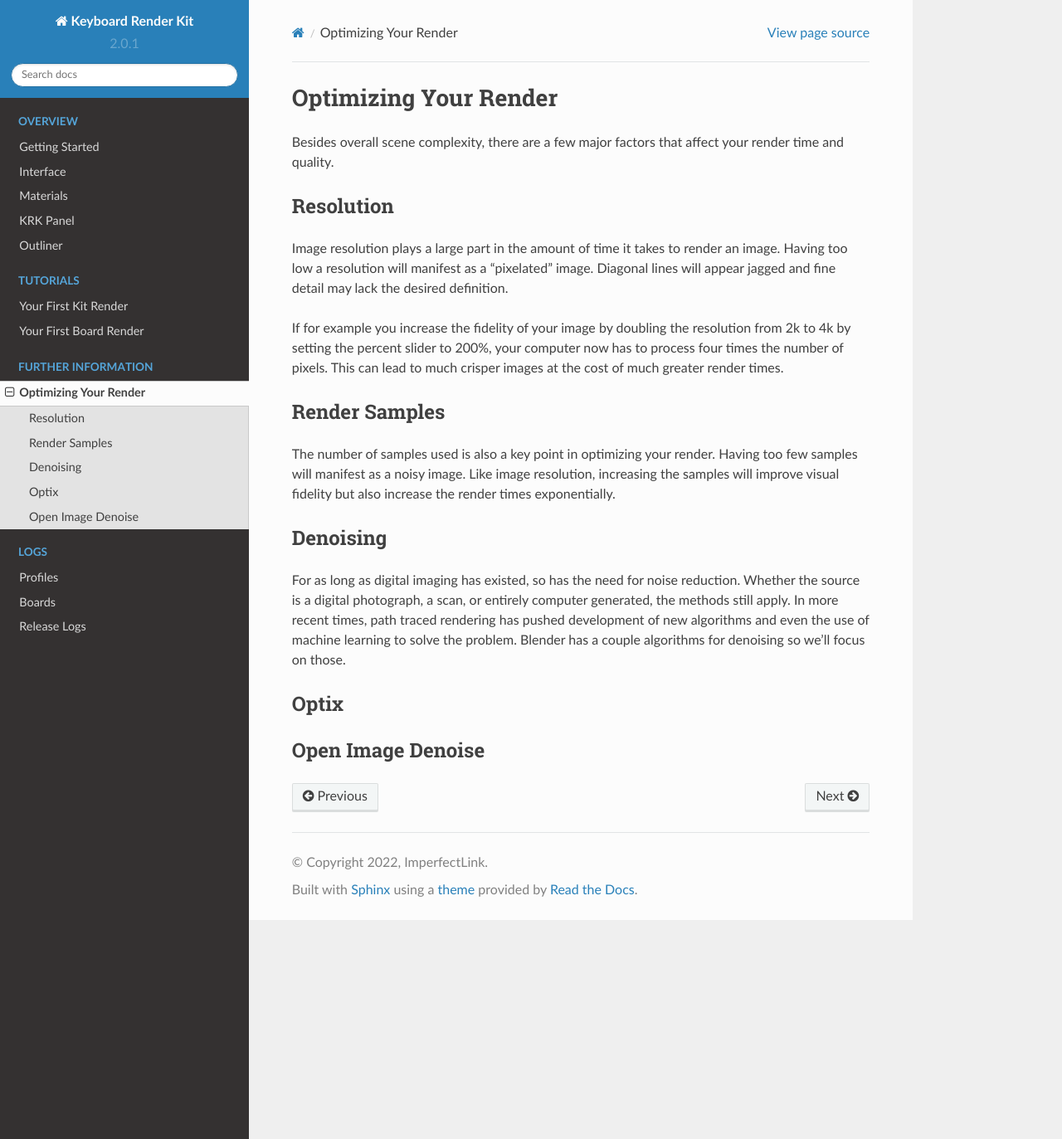
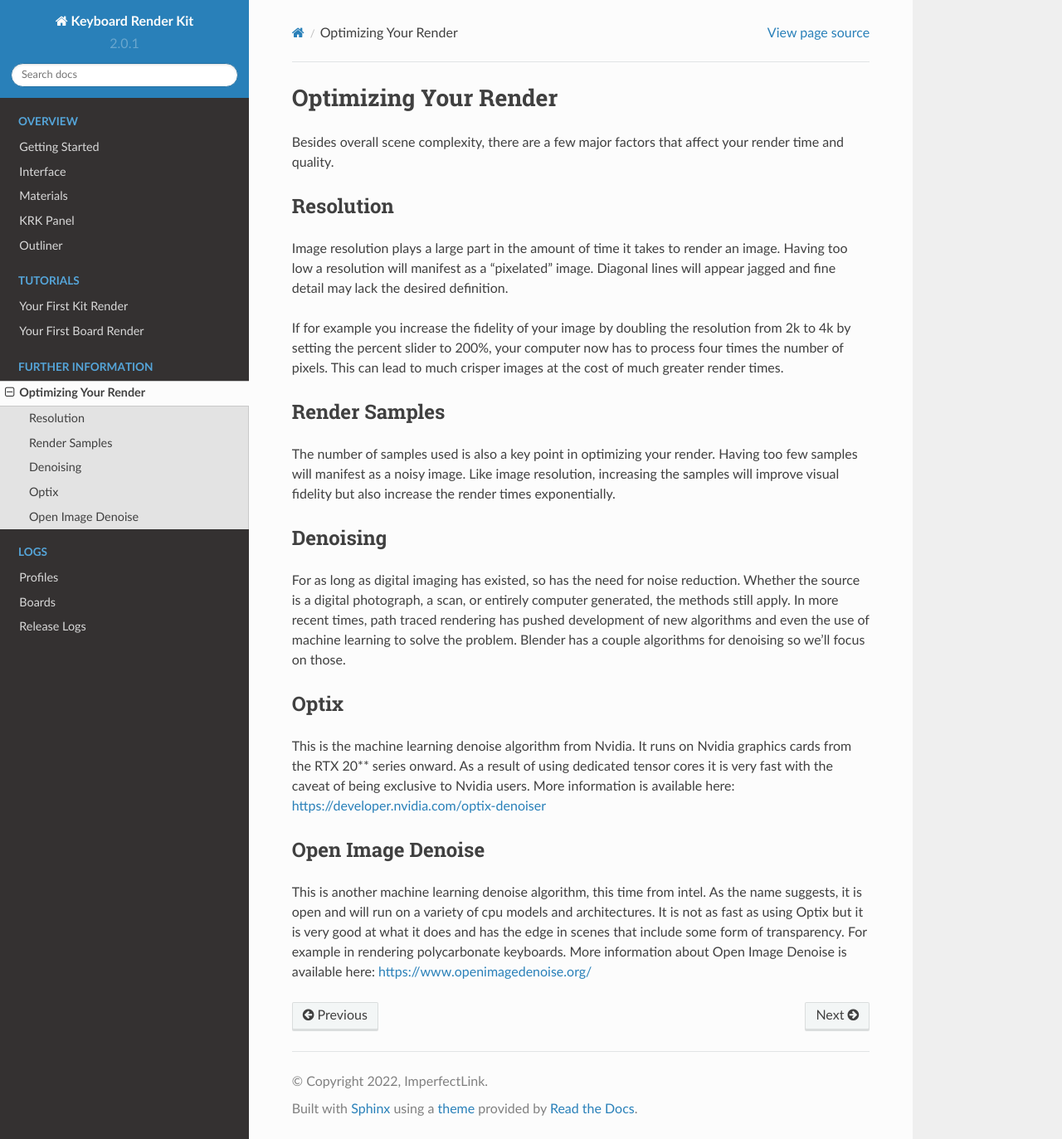
Before and after one commit to imperfectlink/KeyboardRenderKit, a Sphinx documentation site: the page built from docs/source/optimization.rst, in a window 1280 px wide and 1373 px high. Shown: the whole window at 83% size. Built offline with Sphinx 7.4.7 and the Read the Docs theme 2.0.0, drawn with Linux system fonts in a browser that asks for light colours.

Commit message:
Update optimization.rst

```diff
--- a/docs/source/optimization.rst
+++ b/docs/source/optimization.rst
@@ -19,6 +19,8 @@ Blender has a couple algorithms for denoising so we'll focus on those.
 
 Optix
 ----
+This is the machine learning denoise algorithm from Nvidia. It runs on Nvidia graphics cards from the RTX 20** series onward. As a result of using dedicated tensor cores it is very fast with the caveat of being exclusive to Nvidia users. More information is available here: https://developer.nvidia.com/optix-denoiser
 
 Open Image Denoise
 ----
+This is another machine learning denoise algorithm, this time from intel. As the name suggests, it is open and will run on a variety of cpu models and architectures. It is not as fast as using Optix but it is very good at what it does and has the edge in scenes that include some form of transparency. For example in rendering polycarbonate keyboards. More information about Open Image Denoise is available here: https://www.openimagedenoise.org/
```
